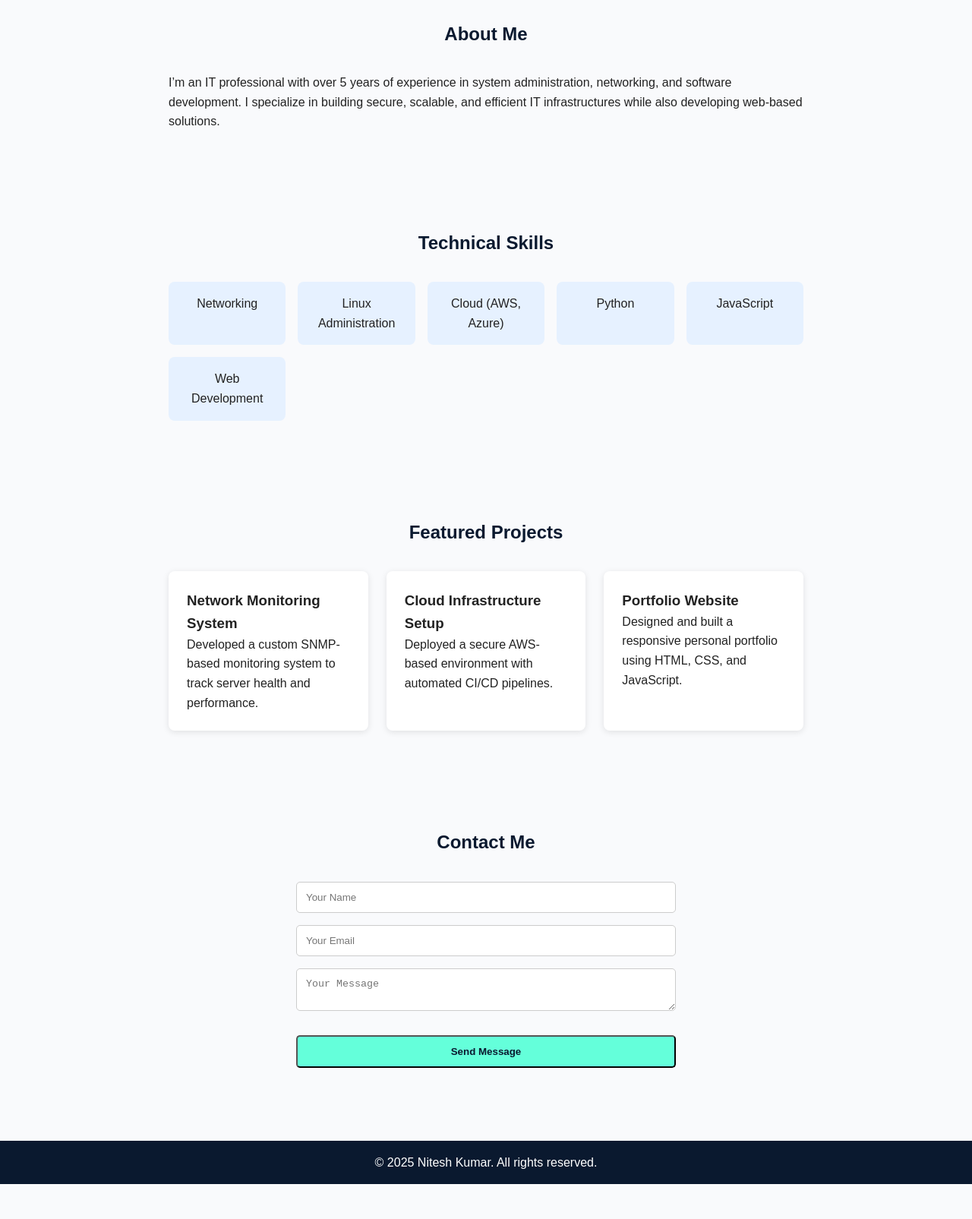
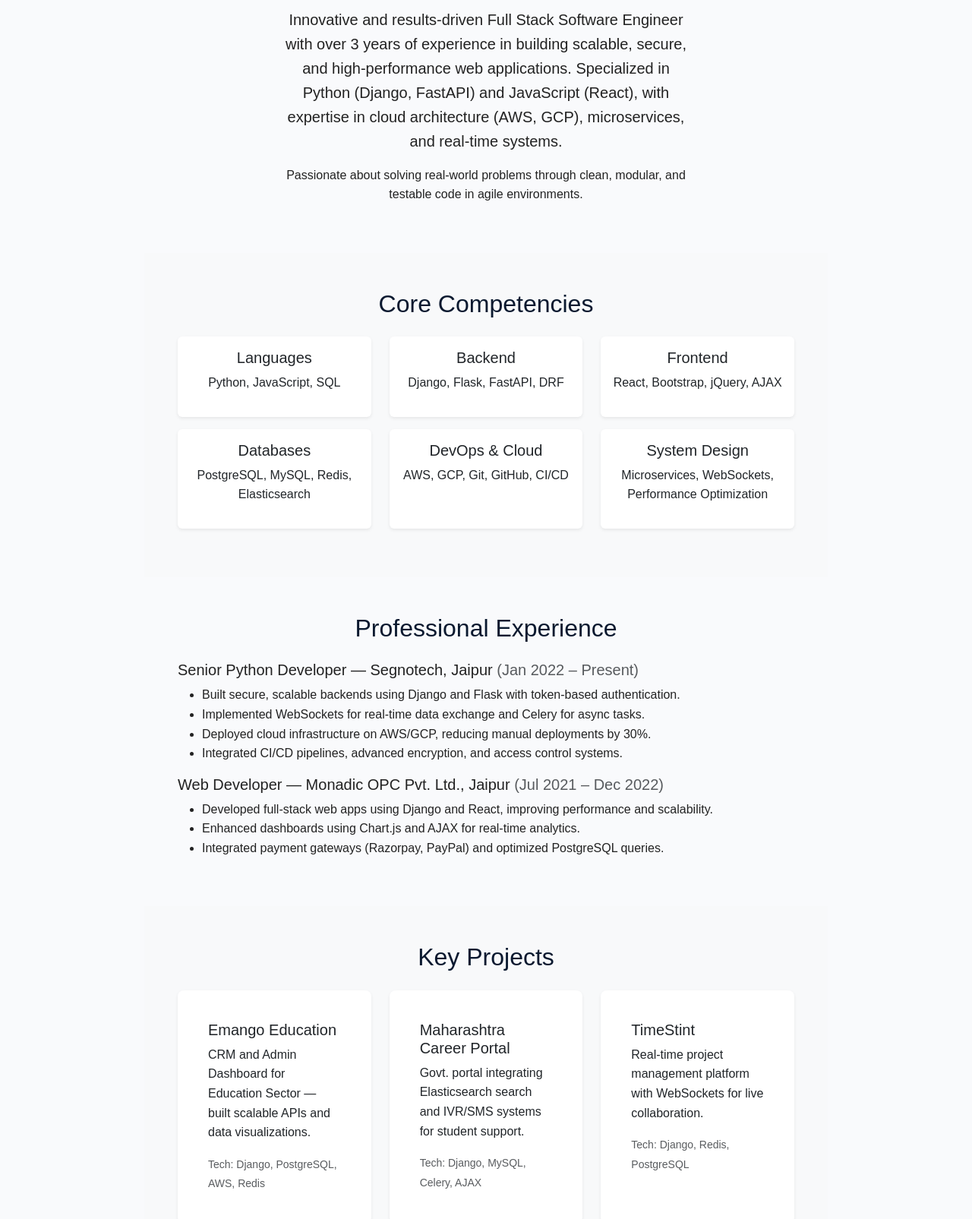
Before and after one commit to nitesh-arlab/nitesh, a plain HTML site: page index.html in a window 1280 px wide. Shown: the part 488-2093 px from the top of the page at 76% size. Before the commit the page ends 2047 px from the top, so only its background shows below. Drawn offline with nearby package versions, Linux system fonts and the light colour scheme.

Commit message:
Update index.html
update html

```diff
--- a/index.html
+++ b/index.html
@@ -3,81 +3,197 @@
 <head>
   <meta charset="UTF-8" />
   <meta name="viewport" content="width=device-width, initial-scale=1.0" />
-  <title>Nitesh Kumar | IT Professional Portfolio</title>
+  <title>Nitesh Kumar | Full Stack Developer</title>
+
+  <!-- Bootstrap CSS -->
+  <link href="https://cdn.jsdelivr.net/npm/bootstrap@5.3.2/dist/css/bootstrap.min.css" rel="stylesheet">
   <link rel="stylesheet" href="style.css" />
 </head>
 <body>
-  <header>
-    <nav>
-      <h1 class="logo">Nitesh Kumar</h1>
-      <ul class="nav-links">
-        <li><a href="#about">About</a></li>
-        <li><a href="#skills">Skills</a></li>
-        <li><a href="#projects">Projects</a></li>
-        <li><a href="#contact">Contact</a></li>
-      </ul>
-    </nav>
-  </header>
 
-  <section id="hero">
-    <div class="hero-content">
-      <h2>Hello, I'm <span>Nitesh Kumar</span></h2>
-      <p>IT Professional | Network Engineer | Web Developer</p>
-      <a href="#projects" class="btn">View My Work</a>
+  <!-- Navbar -->
+  <nav class="navbar navbar-expand-lg navbar-dark bg-dark fixed-top shadow-sm">
+    <div class="container">
+      <a class="navbar-brand fw-bold" href="#">Nitesh Kumar</a>
+      <button class="navbar-toggler" type="button" data-bs-toggle="collapse" data-bs-target="#navbarNav">
+        <span class="navbar-toggler-icon"></span>
+      </button>
+      <div class="collapse navbar-collapse justify-content-end" id="navbarNav">
+        <ul class="navbar-nav">
+          <li class="nav-item"><a class="nav-link" href="#about">About</a></li>
+          <li class="nav-item"><a class="nav-link" href="#skills">Skills</a></li>
+          <li class="nav-item"><a class="nav-link" href="#experience">Experience</a></li>
+          <li class="nav-item"><a class="nav-link" href="#projects">Projects</a></li>
+          <li class="nav-item"><a class="nav-link" href="#contact">Contact</a></li>
+        </ul>
+      </div>
+    </div>
+  </nav>
+
+  <!-- Hero Section -->
+  <section id="hero" class="text-center text-white d-flex align-items-center justify-content-center">
+    <div class="container">
+      <h1 class="display-4 fw-bold">Hi, I'm <span class="text-info">Nitesh Kumar</span></h1>
+      <p class="lead">Full Stack Software Engineer | Python (Django, FastAPI) | React | AWS</p>
+      <a href="#projects" class="btn btn-info btn-lg mt-3">View My Work</a>
     </div>
   </section>
 
-  <section id="about">
-    <h2>About Me</h2>
-    <p>
-      I’m an IT professional with over 5 years of experience in system administration, networking, and software development. I specialize in building secure, scalable, and efficient IT infrastructures while also developing web-based solutions.
-    </p>
-  </section>
-
-  <section id="skills">
-    <h2>Technical Skills</h2>
-    <div class="skills-grid">
-      <div class="skill">Networking</div>
-      <div class="skill">Linux Administration</div>
-      <div class="skill">Cloud (AWS, Azure)</div>
-      <div class="skill">Python</div>
-      <div class="skill">JavaScript</div>
-      <div class="skill">Web Development</div>
-    </div>
-  </section>
-
-  <section id="projects">
-    <h2>Featured Projects</h2>
-    <div class="projects-grid">
-      <div class="project-card">
-        <h3>Network Monitoring System</h3>
-        <p>Developed a custom SNMP-based monitoring system to track server health and performance.</p>
-      </div>
-      <div class="project-card">
-        <h3>Cloud Infrastructure Setup</h3>
-        <p>Deployed a secure AWS-based environment with automated CI/CD pipelines.</p>
-      </div>
-      <div class="project-card">
-        <h3>Portfolio Website</h3>
-        <p>Designed and built a responsive personal portfolio using HTML, CSS, and JavaScript.</p>
+  <!-- About Section -->
+  <section id="about" class="py-5">
+    <div class="container">
+      <h2 class="text-center mb-4">About Me</h2>
+      <div class="row justify-content-center">
+        <div class="col-lg-8 text-center">
+          <p class="lead">
+            Innovative and results-driven Full Stack Software Engineer with over 3 years of experience in building scalable,
+            secure, and high-performance web applications. Specialized in Python (Django, FastAPI) and JavaScript (React),
+            with expertise in cloud architecture (AWS, GCP), microservices, and real-time systems.
+          </p>
+          <p>
+            Passionate about solving real-world problems through clean, modular, and testable code in agile environments.
+          </p>
+        </div>
       </div>
     </div>
   </section>
 
-  <section id="contact">
-    <h2>Contact Me</h2>
-    <form id="contact-form">
-      <input type="text" placeholder="Your Name" required />
-      <input type="email" placeholder="Your Email" required />
-      <textarea placeholder="Your Message" required></textarea>
-      <button type="submit" class="btn">Send Message</button>
-    </form>
+  <!-- Skills Section -->
+  <section id="skills" class="py-5 bg-light">
+    <div class="container">
+      <h2 class="text-center mb-4">Core Competencies</h2>
+      <div class="row text-center">
+        <div class="col-md-4 mb-3">
+          <div class="card shadow-sm border-0 p-3 h-100">
+            <h5>Languages</h5>
+            <p>Python, JavaScript, SQL</p>
+          </div>
+        </div>
+        <div class="col-md-4 mb-3">
+          <div class="card shadow-sm border-0 p-3 h-100">
+            <h5>Backend</h5>
+            <p>Django, Flask, FastAPI, DRF</p>
+          </div>
+        </div>
+        <div class="col-md-4 mb-3">
+          <div class="card shadow-sm border-0 p-3 h-100">
+            <h5>Frontend</h5>
+            <p>React, Bootstrap, jQuery, AJAX</p>
+          </div>
+        </div>
+        <div class="col-md-4 mb-3">
+          <div class="card shadow-sm border-0 p-3 h-100">
+            <h5>Databases</h5>
+            <p>PostgreSQL, MySQL, Redis, Elasticsearch</p>
+          </div>
+        </div>
+        <div class="col-md-4 mb-3">
+          <div class="card shadow-sm border-0 p-3 h-100">
+            <h5>DevOps & Cloud</h5>
+            <p>AWS, GCP, Git, GitHub, CI/CD</p>
+          </div>
+        </div>
+        <div class="col-md-4 mb-3">
+          <div class="card shadow-sm border-0 p-3 h-100">
+            <h5>System Design</h5>
+            <p>Microservices, WebSockets, Performance Optimization</p>
+          </div>
+        </div>
+      </div>
+    </div>
   </section>
 
-  <footer>
-    <p>&copy; 2025 Nitesh Kumar. All rights reserved.</p>
+  <!-- Experience Section -->
+  <section id="experience" class="py-5">
+    <div class="container">
+      <h2 class="text-center mb-4">Professional Experience</h2>
+      <div class="timeline">
+        <div class="timeline-item">
+          <h5>Senior Python Developer — Segnotech, Jaipur <span class="text-muted">(Jan 2022 – Present)</span></h5>
+          <ul>
+            <li>Built secure, scalable backends using Django and Flask with token-based authentication.</li>
+            <li>Implemented WebSockets for real-time data exchange and Celery for async tasks.</li>
+            <li>Deployed cloud infrastructure on AWS/GCP, reducing manual deployments by 30%.</li>
+            <li>Integrated CI/CD pipelines, advanced encryption, and access control systems.</li>
+          </ul>
+        </div>
+
+        <div class="timeline-item">
+          <h5>Web Developer — Monadic OPC Pvt. Ltd., Jaipur <span class="text-muted">(Jul 2021 – Dec 2022)</span></h5>
+          <ul>
+            <li>Developed full-stack web apps using Django and React, improving performance and scalability.</li>
+            <li>Enhanced dashboards using Chart.js and AJAX for real-time analytics.</li>
+            <li>Integrated payment gateways (Razorpay, PayPal) and optimized PostgreSQL queries.</li>
+          </ul>
+        </div>
+      </div>
+    </div>
+  </section>
+
+  <!-- Projects Section -->
+  <section id="projects" class="py-5 bg-light">
+    <div class="container">
+      <h2 class="text-center mb-4">Key Projects</h2>
+      <div class="row g-4">
+        <div class="col-md-6 col-lg-4">
+          <div class="card project-card shadow-sm border-0 h-100">
+            <div class="card-body">
+              <h5>Emango Education</h5>
+              <p>CRM and Admin Dashboard for Education Sector — built scalable APIs and data visualizations.</p>
+              <small class="text-muted">Tech: Django, PostgreSQL, AWS, Redis</small>
+            </div>
+          </div>
+        </div>
+        <div class="col-md-6 col-lg-4">
+          <div class="card project-card shadow-sm border-0 h-100">
+            <div class="card-body">
+              <h5>Maharashtra Career Portal</h5>
+              <p>Govt. portal integrating Elasticsearch search and IVR/SMS systems for student support.</p>
+              <small class="text-muted">Tech: Django, MySQL, Celery, AJAX</small>
+            </div>
+          </div>
+        </div>
+        <div class="col-md-6 col-lg-4">
+          <div class="card project-card shadow-sm border-0 h-100">
+            <div class="card-body">
+              <h5>TimeStint</h5>
+              <p>Real-time project management platform with WebSockets for live collaboration.</p>
+              <small class="text-muted">Tech: Django, Redis, PostgreSQL</small>
+            </div>
+          </div>
+        </div>
+        <div class="col-md-6 col-lg-4">
+          <div class="card project-card shadow-sm border-0 h-100">
+            <div class="card-body">
+              <h5>Security Troops</h5>
+              <p>Workforce management system with attendance, asset logs, and real-time notifications.</p>
+              <small class="text-muted">Tech: Django, Kubernetes, AWS, Redis</small>
+            </div>
+          </div>
+        </div>
+      </div>
+    </div>
+  </section>
+
+  <!-- Contact Section -->
+  <section id="contact" class="py-5 text-center">
+    <div class="container">
+      <h2 class="mb-4">Get In Touch</h2>
+      <p class="mb-4">📍 Jaipur, Rajasthan, India<br>
+        📞 +91 9351559612 | ✉️ <a href="mailto:niteshparmar002@gmail.com">niteshparmar002@gmail.com</a></p>
+
+      <a href="https://linkedin.com" target="_blank" class="btn btn-outline-primary me-2">LinkedIn</a>
+      <a href="https://github.com" target="_blank" class="btn btn-outline-dark">GitHub</a>
+    </div>
+  </section>
+
+  <!-- Footer -->
+  <footer class="bg-dark text-white text-center py-3">
+    <p class="mb-0">&copy; 2025 Nitesh Kumar. All rights reserved.</p>
   </footer>
 
+  <!-- Scripts -->
+  <script src="https://cdn.jsdelivr.net/npm/bootstrap@5.3.2/dist/js/bootstrap.bundle.min.js"></script>
   <script src="script.js"></script>
 </body>
 </html>
```
